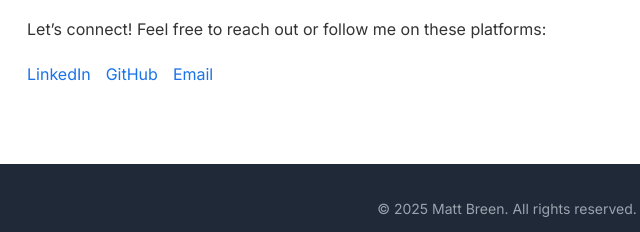
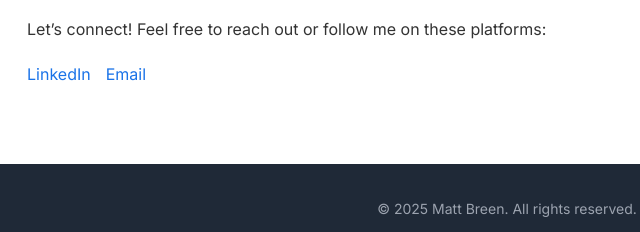
Before and after one commit to mattbreen/mattbreen-net, a plain HTML site: page contact.html in a window 1280 px wide. Shown: the part 245-477 px from the top of the page, 133-773 px from the left. Drawn offline with Linux system fonts and the light colour scheme.

Commit message:
Update contact.html

```diff
--- a/contact.html
+++ b/contact.html
@@ -26,9 +26,8 @@
                 <h2>Contact</h2>
                 <p>Let’s connect! Feel free to reach out or follow me on these platforms:</p>
                 <ul class="social-links">
-                    <li><a href="#" target="_blank" rel="noopener">LinkedIn</a></li>
-                    <li><a href="#" target="_blank" rel="noopener">GitHub</a></li>
-                    <li><a href="mailto:you@example.com">Email</a></li>
+                    <li><a href="https://www.linkedin.com/in/matt-breen-1551769a/" target="_blank" rel="noopener">LinkedIn</a></li>
+                    <li><a href="mailto:matt@mattbreen.net">Email</a></li>
                 </ul>
             </div>
         </section>
```
